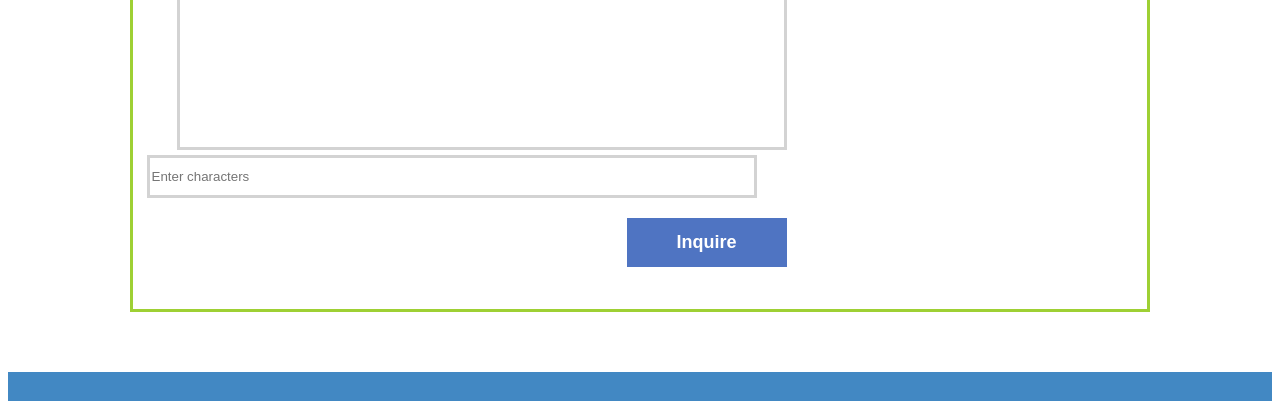
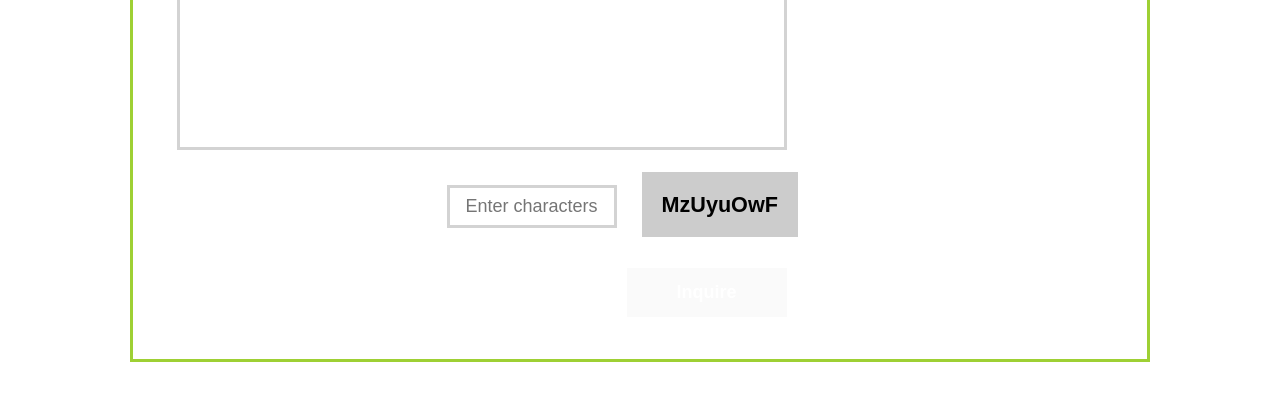
Before and after one commit to WilliamWangWalnut/homework-module1, a plain HTML site: page contact.html in a window 1280 px wide. Shown: the part 1379-1780 px from the top of the page. Drawn offline with Linux system fonts and the light colour scheme.

Commit message:
Added random codes, adjusted inline display, disabled button, all set for day1 homework.

```diff
--- a/contact.html
+++ b/contact.html
@@ -12,6 +12,7 @@
     <link rel="stylesheet" href="style.css">
     <title>End of Day 1 Homework</title>
 </head>
+
 <!-- Body -->
 <body id="contact">
     <!--Container-->
@@ -95,40 +96,24 @@
                     </div>
 
                     <!--Random Codes-->
-                    <div class=""randomcode">
+                    <div class="randomcode">
                         <input type="text" name="randomecode" placeholder="Enter characters">
                         <p id="codes"></p>
                     </div>
 
                     <div class="button">
-                        <input type="submit" value="Inquire">
+                        <input type="submit" value="Inquire" id="submit">
                     </div>
                 </fieldset>
             </form>
         </main>
+
         <!-- Section Content -->
         <section>
             <ul id="partners">
-                <!--<li class="partner">
-                    <img src="images/partners/partner-bustour.png" alt="Partner Bus Tours">
-                </li>
-                <li class="partner">
-                    <img src="images/partners/partner-cabinrental.png" alt="Partner Cabin Rental">
-                </li>
-                <li class="partner">
-                    <img src="images/partners/partner-campingadv.png" alt="Partner Camping Adventure">
-                </li>
-                <li class="partner">
-                    <img src="images/partners/partner-collegetours.png" alt="Partner College Tours">
-                </li>
-                <li class="partner">
-                    <img src="images/partners/partner-rentalbike.png" alt="Partner Bike Rentals">
-                </li>
-                <li class="partner">
-                    <img src="images/partners/partner-tourgroup.png" alt="Partner Tour Group">
-                </li>-->
             </ul>
         </section>
+
         <!-- Footer -->
         <footer>
             <div id="nondisclaimer">
@@ -155,5 +140,8 @@
     <!--Partners-->
     <script src="js/site_scripts.js"></script>
 
+    <!-- Random Number Generator -->
+    <script src="js/randomcodes.js"></script>
+
 </body>
 </html>
--- /dev/null
+++ b/js/randomcodes.js
@@ -0,0 +1,26 @@
+/* Randome Codes */
+
+//Function to generate combination of characters
+function generateCode() {
+    //Create variables to store genearted codes and the type of characters we want to show as codes
+    var code = " "; //initialize to null value
+    var str = "ABCDEFGHIJKLMNOPQRSTUVWXYZabcdefghijklmnopqrstuvwxyz0123456789@#$";
+
+    //Generate character mutiple times using a loop
+    for (var i=1; i<=8; i++) {
+        var char = Math.random()* str.length; //random select a character from the variable and then store in a new variable
+        code +=str.charAt(char) //accumulate the generated character into a string of 8 characters
+    }
+    return code; //return the final accumulated string when loop ends
+}
+
+//Get HTML element to display
+document.getElementById("codes").innerHTML = generateCode();
+
+//Disable Button
+function disableButton() {
+    document.getElementById("submit").disabled = true;
+}
+
+//Activate function
+disableButton();
--- a/style.css
+++ b/style.css
@@ -274,13 +274,34 @@ textarea {
 input[type="submit"] {
     width: 160px;
     height: 49px;
-    background-color: #4f74c2;
+    /*background-color: #4f74c2;*/
     color: white;
     border: none;
     font-size: large;
     font-weight: bold;
     margin: 20px 0 30px 480px;
 }
+
+/* Random Number Generator */
+input[name="randomecode"] {
+    width: 160px;
+    display: inline;
+    margin-left: 300px;
+    margin-right: 20px;
+    margin-top: 30px;
+    text-align: center;
+    font-size: large;
+}
+#codes {
+    background-color: rgba(128, 128, 128, 0.4);
+    padding: 20px;
+    text-align: center;
+    font-size: larger;
+    font-weight: bold;
+    font-family: Arial, Helvetica, sans-serif;
+    display: inline;
+}
+
 
 /* Images-Cliffs */
 .column {
```
